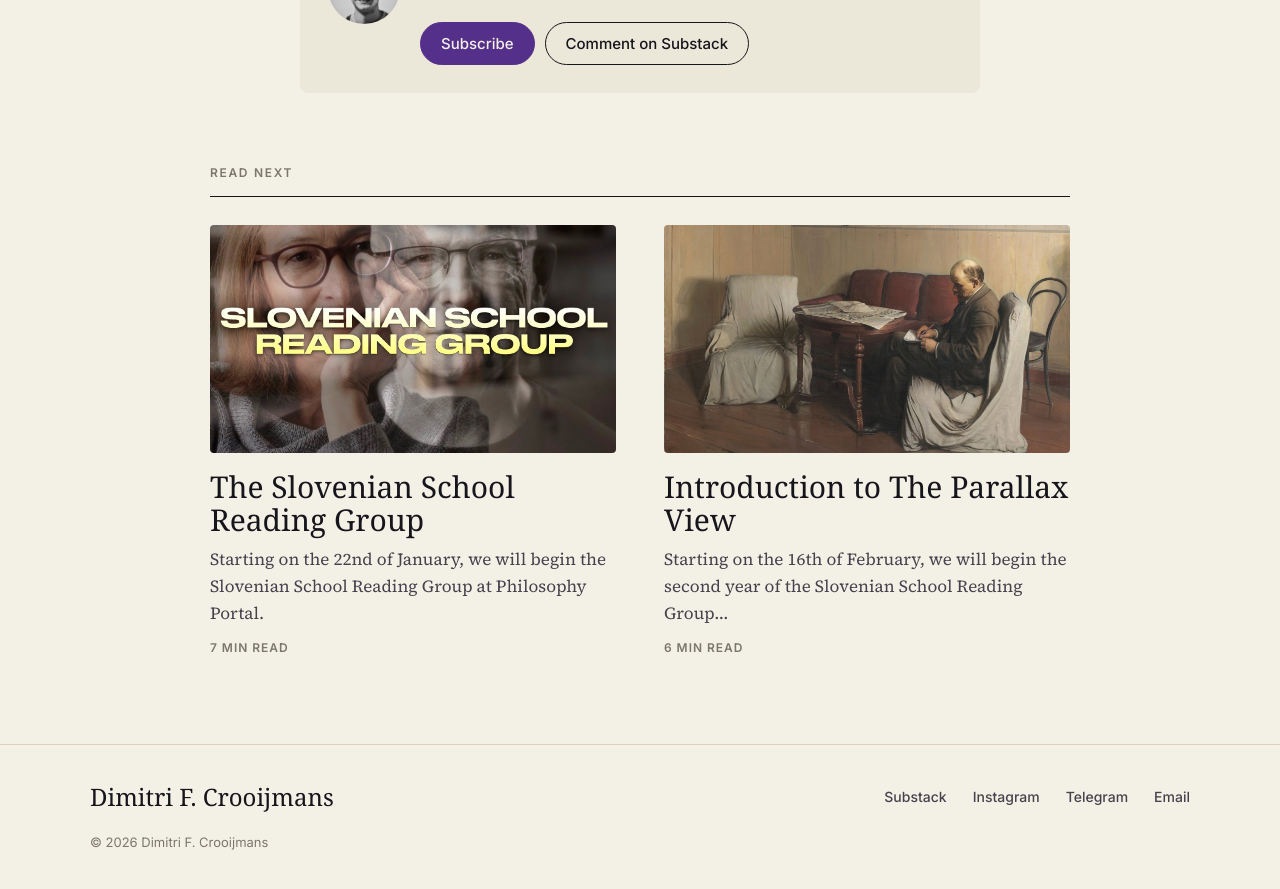
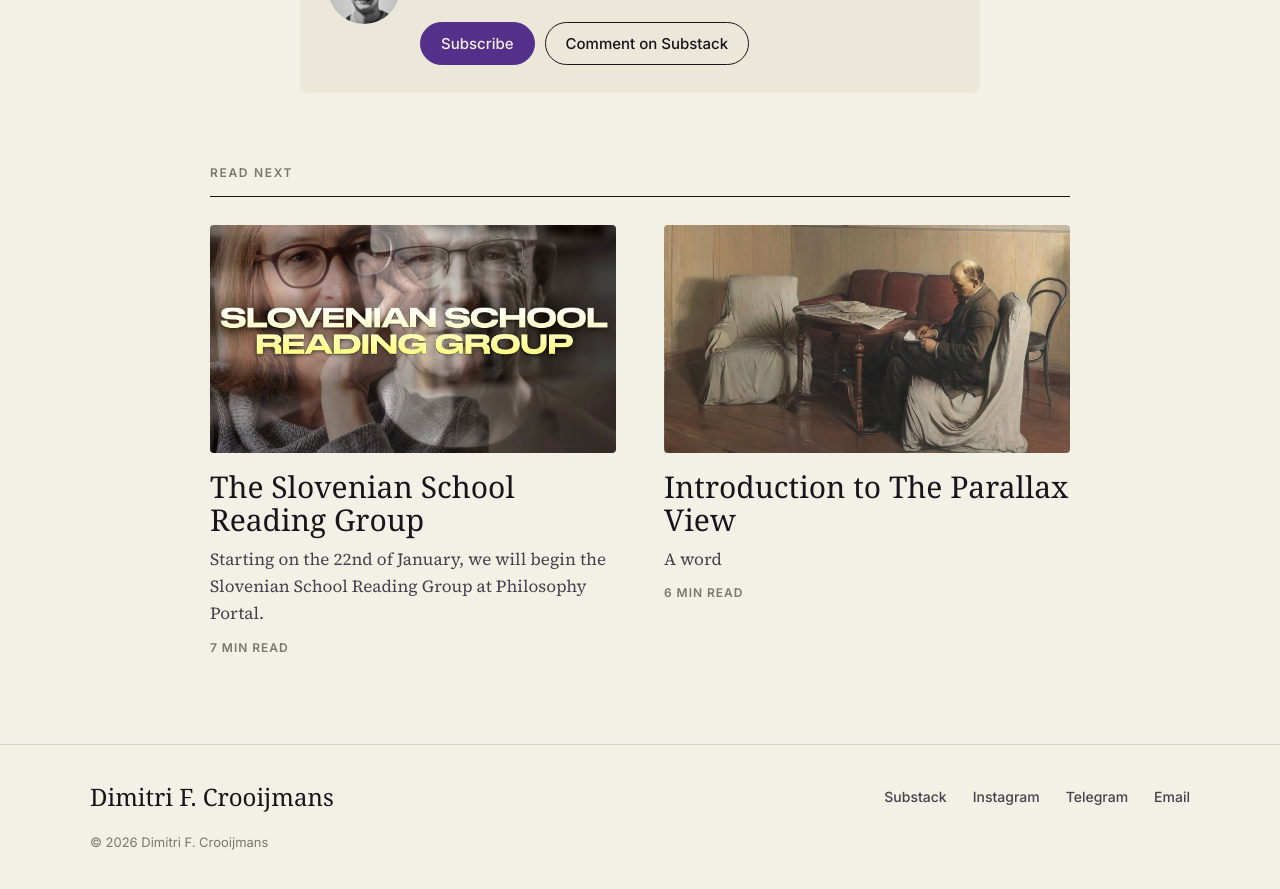
Before and after one commit to dialectmaterial/dialectmaterial.github.io, a Jekyll site: the page built from _posts/2025-01-06-special-announcement-and-to-live.md, in a window 1280 px wide and 900 px high, scrolled down 8885 px. Shown: the top 889 px of the window. Built offline with Jekyll 4.4.1, drawn with Linux system fonts in a browser that asks for light colours; some web fonts are replaced.

Commit message:
Revise subtitle and description in reading group post
Updated the subtitle and description for the Slovenian School Reading Group article.

```diff
--- a/_posts/2026-01-22-slovenian-school-reading-group.md
+++ b/_posts/2026-01-22-slovenian-school-reading-group.md
@@ -1,7 +1,7 @@
 ---
 title: "Introduction to The Parallax View"
-subtitle: "Slovenian School Reading Group: Starting February 16th"
-description: "Starting on the 16th of February, we will begin the second year of the Slovenian School Reading Group at Philosophy Portal."
+subtitle: "A word"
+description: ""
 date: 2026-01-22
 permalink: /articles/slovenian-school-reading-group/
 related: [communisation-in-absolute-capitalism, the-slovenian-school-reading-group]
@@ -10,7 +10,7 @@ image: /assets/images/slovenian-school-reading-group/cover.jpg
 ---
 ## The Parallax View
 
-Published in 2006, *The Parallax View* was described by Žižek as his *opus magnum*. Just like *A Voice and Nothing More* (2006) and *The Odd One In* (2008), this book is in the *Short-Circuit series*, and therefore a natural step for the 2nd year of the Slovenian School Reading Group.
+Published in 2006, *The Parallax View* was described by Žižek as his *opus magnum*. Just like *A Voice and Nothing More* (2006) and *The Odd One In* (2008), this book is in the *Short-Circuit series*.
 
 The term *parallax*, which goes back to ‘alteration’ in Ancient Greek is defined the following way according to Wiktionary:
 
@@ -36,7 +36,7 @@ There is no prior One which splits into two, nor is there a One which, in the ba
 
 This stance of the subject as both outside and inside is material because unconscious fantasy is the inverse of the subject, the cause of its desire, i.e. the subject in the guise of an external object.
 
-Throughout our reading group sessions, we will further dialecticize the dualism between mechanical materialism and obscurantist idealism to develop a critical grasp of these ontologies and their parallax gap.
+The point is to dialecticize the dualism between mechanical materialism and obscurantist idealism to develop a critical grasp of these ontologies and their parallax gap.
 
 ### Parallax in Philosophy, Science and Politics
 
```
